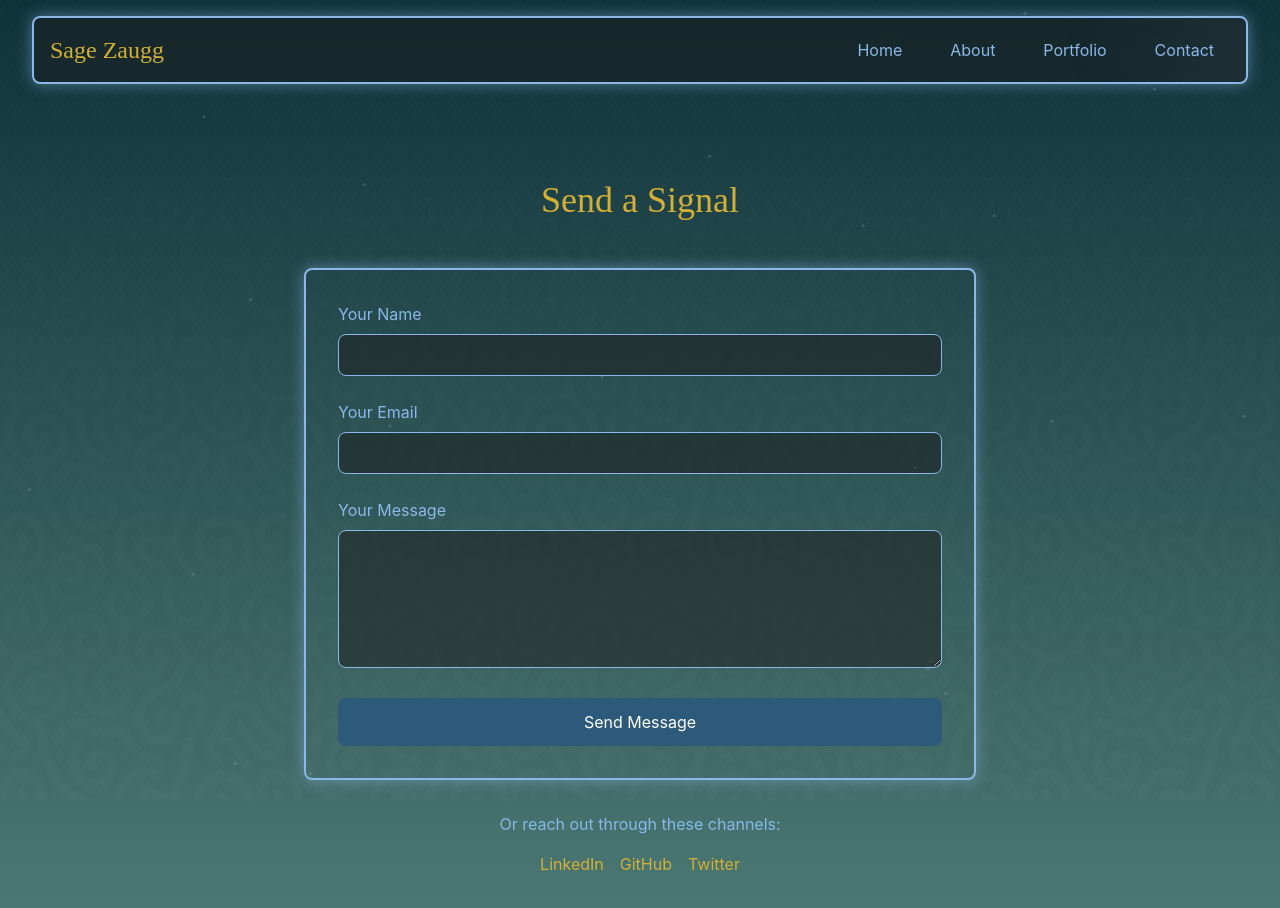
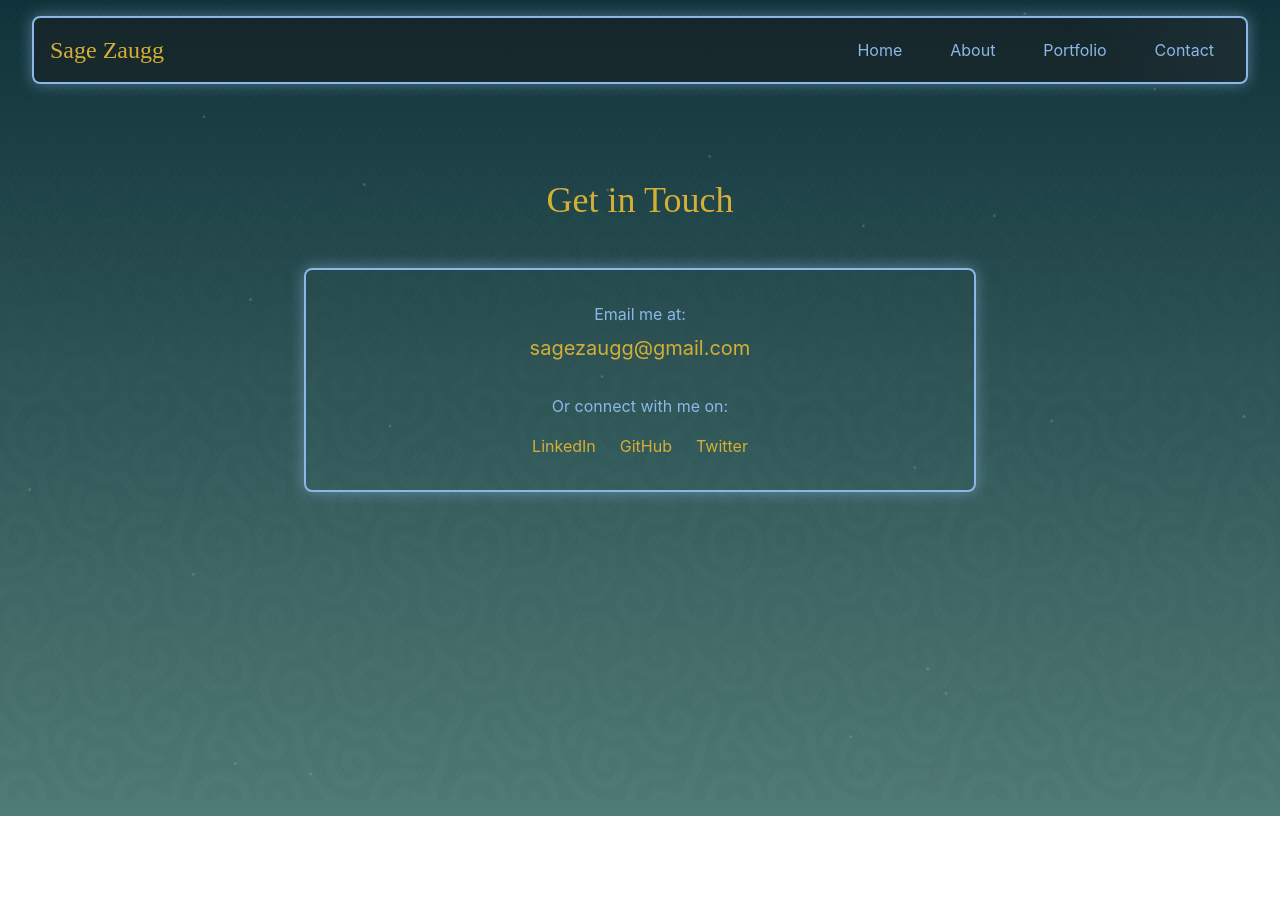
Before and after one commit to sagezaugg/sagezaugg.com, a React (Create React App) app: page /contact in a window 1280 px wide. Shown: the top 908 px of the page. After the commit the page ends 816 px from the top, so only its background shows below. Built offline with nearby package versions, Linux system fonts and the light colour scheme.

Commit message:
Simplify contact page

```diff
--- a/src/pages/Contact.tsx
+++ b/src/pages/Contact.tsx
@@ -1,101 +1,36 @@
-import React, { useState } from 'react';
+import React from 'react';
 import { motion } from 'framer-motion';
 import { SOCIAL_LINKS } from '../utils/socialConstants';
 
 const Contact: React.FC = () => {
-  const [formData, setFormData] = useState({
-    name: '',
-    email: '',
-    message: ''
-  });
-
-  const handleSubmit = (e: React.FormEvent) => {
-    e.preventDefault();
-    // Handle form submission
-    console.log('Form submitted:', formData);
-  };
-
-  const handleChange = (e: React.ChangeEvent<HTMLInputElement | HTMLTextAreaElement>) => {
-    const { name, value } = e.target;
-    setFormData(prev => ({
-      ...prev,
-      [name]: value
-    }));
-  };
-
   return (
     <div className="py-12">
       <h2 className="text-4xl font-serif text-zelda-gold text-center mb-12">
-        Send a Signal
+        Get in Touch
       </h2>
 
       <motion.div
         initial={{ opacity: 0, y: 20 }}
         animate={{ opacity: 1, y: 0 }}
         transition={{ duration: 0.8 }}
-        className="max-w-2xl mx-auto"
+        className="max-w-2xl mx-auto text-center"
       >
-        <form onSubmit={handleSubmit} className="sheikah-border p-8 space-y-6">
+        <div className="sheikah-border p-8 space-y-8">
           <div>
-            <label htmlFor="name" className="block text-zelda-light-blue mb-2">
-              Your Name
-            </label>
-            <input
-              type="text"
-              id="name"
-              name="name"
-              value={formData.name}
-              onChange={handleChange}
-              className="w-full px-4 py-2 bg-zelda-dark/50 border border-zelda-light-blue rounded-lg focus:outline-none focus:ring-2 focus:ring-zelda-gold text-white"
-              required
-            />
+            <p className="text-zelda-light-blue mb-2">Email me at:</p>
+            <a
+              href="mailto:sagezaugg@gmail.com"
+              className="text-zelda-gold hover:text-zelda-light-blue transition-colors duration-300 text-xl"
+            >
+              sagezaugg@gmail.com
+            </a>
           </div>
 
           <div>
-            <label htmlFor="email" className="block text-zelda-light-blue mb-2">
-              Your Email
-            </label>
-            <input
-              type="email"
-              id="email"
-              name="email"
-              value={formData.email}
-              onChange={handleChange}
-              className="w-full px-4 py-2 bg-zelda-dark/50 border border-zelda-light-blue rounded-lg focus:outline-none focus:ring-2 focus:ring-zelda-gold text-white"
-              required
-            />
-          </div>
-
-          <div>
-            <label htmlFor="message" className="block text-zelda-light-blue mb-2">
-              Your Message
-            </label>
-            <textarea
-              id="message"
-              name="message"
-              value={formData.message}
-              onChange={handleChange}
-              rows={5}
-              className="w-full px-4 py-2 bg-zelda-dark/50 border border-zelda-light-blue rounded-lg focus:outline-none focus:ring-2 focus:ring-zelda-gold text-white"
-              required
-            />
-          </div>
-
-          <motion.button
-            whileHover={{ scale: 1.05 }}
-            whileTap={{ scale: 0.95 }}
-            type="submit"
-            className="w-full py-3 bg-zelda-teal text-white rounded-lg hover:bg-zelda-light-blue transition-colors duration-300"
-          >
-            Send Message
-          </motion.button>
-        </form>
-
-        <div className="mt-8 text-center">
             <p className="text-zelda-light-blue mb-4">
-            Or reach out through these channels:
+              Or connect with me on:
             </p>
-          <div className="flex justify-center space-x-4">
+            <div className="flex justify-center space-x-6">
               <a
                 href={SOCIAL_LINKS.linkedin}
                 target="_blank"
@@ -122,6 +57,7 @@ const Contact: React.FC = () => {
               </a>
             </div>
           </div>
+        </div>
       </motion.div>
     </div>
   );
```
Lines whose indentation alone changed are shown as unchanged.
